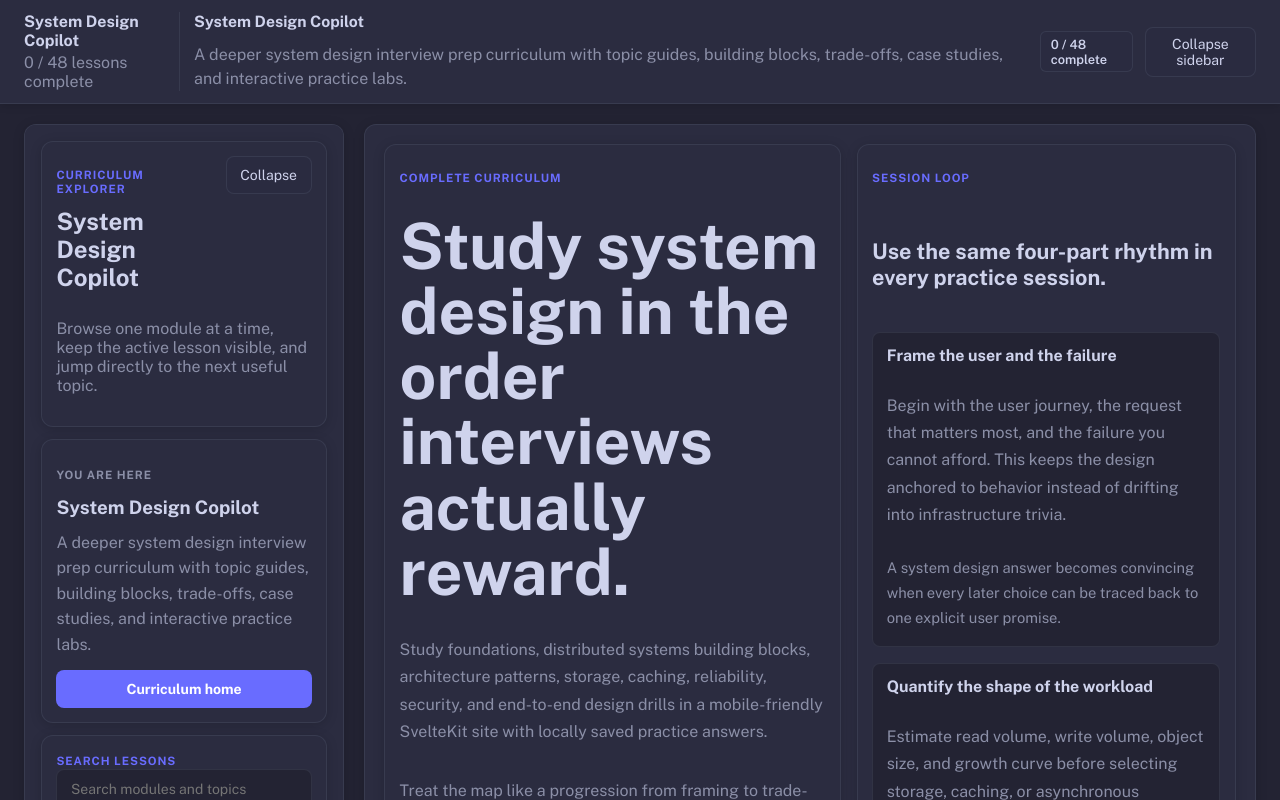
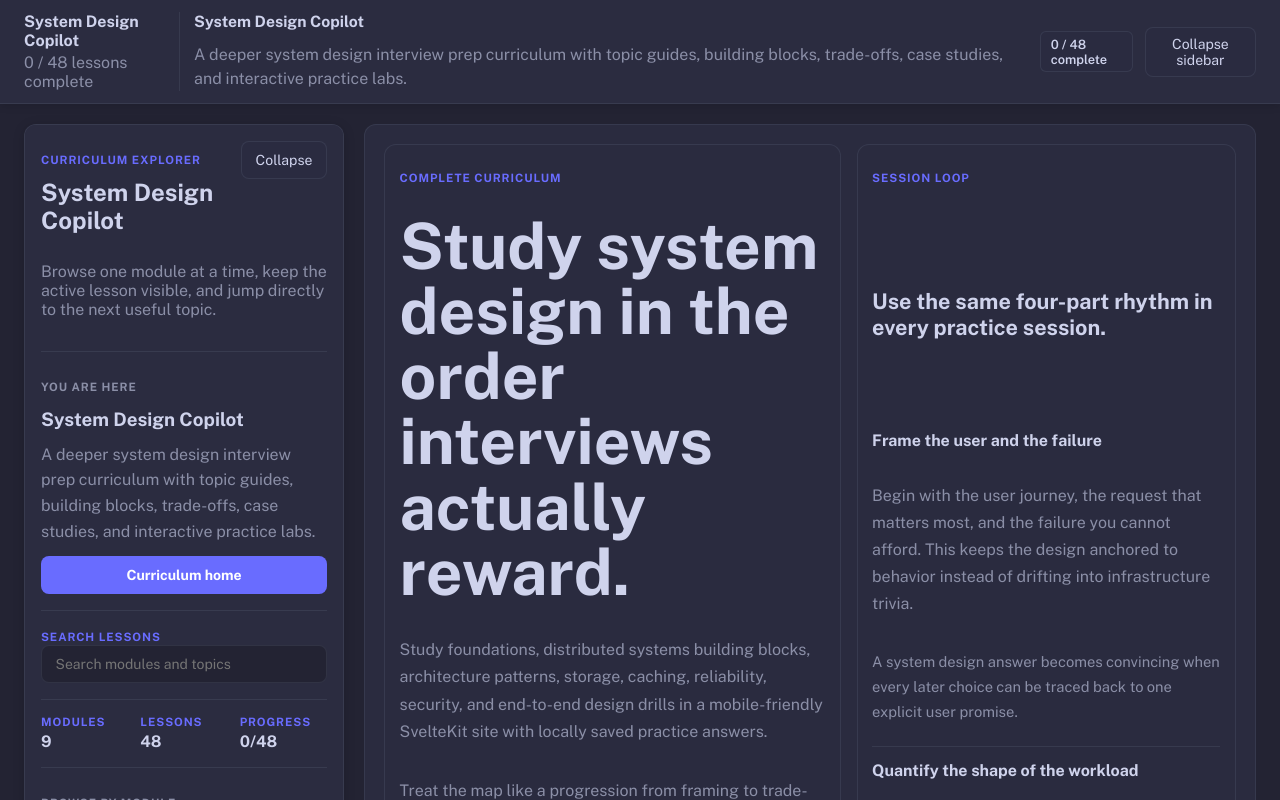
Before and after one commit to manishsharma004/system-design-copilot, a SvelteKit app: page / in a window 1280 px wide. Shown: the top 800 px of the page. Built offline with nearby package versions, Linux system fonts and the light colour scheme.

Commit message:
feat: simplify sidebar navigation UI
Agent-Logs-Url: https://github.com/manishsharma004/system-design-copilot/sessions/d09cdc6b-bdb8-4b5f-9259-73319acf6066

Co-authored-by: manishsharma004 <51284079+manishsharma004@users.noreply.github.com>

```diff
--- a/src/app.css
+++ b/src/app.css
@@ -146,30 +146,41 @@ img { display: block; max-width: 100%; }
   transition: transform 0.24s ease;
   background: #2b2c40;
   border-right: 1px solid var(--border);
-  padding: 1rem;
+  padding: 1rem 0.9rem;
   overflow: auto;
   display: grid;
   align-content: start;
-  gap: 0.75rem;
+  gap: 0.9rem;
   box-shadow: var(--shadow);
 }
 
 .sidebar.open,
 .sidebar.desktop-open { transform: translateX(0); }
 .panel, .hero-card, .module-card, .lesson-card, .content-card, .diagram-card, .list-card {
-  background: #2b2c40;
+  background: var(--surface-strong);
   border: 1px solid var(--border);
   border-radius: var(--radius-xl);
-  box-shadow: var(--shadow-soft);
+  box-shadow: none;
 }
 
-.sidebar-card, .nav-module, .lesson-card, .content-card, .diagram-card, .list-card, .hero-card, .module-card, .lesson-step-panel, .lesson-rail-card, .lesson-roadmap-card {
+.lesson-card, .content-card, .diagram-card, .list-card, .hero-card, .module-card, .lesson-step-panel, .lesson-rail-card, .lesson-roadmap-card {
   padding: 0.9rem;
 }
 
+.sidebar-section,
 .sidebar-header, .sidebar-search, .sidebar-stats, .nav-module, .module-card, .lesson-card, .content-card, .list-card, .sidebar-context-card, .lesson-roadmap-card, .lesson-step-panel, .lesson-rail-card {
   display: grid;
   gap: 0.75rem;
+}
+
+.sidebar-section {
+  padding-bottom: 1rem;
+  border-bottom: 1px solid var(--border);
+}
+
+.sidebar-section:last-child {
+  padding-bottom: 0;
+  border-bottom: 0;
 }
 
 .sidebar-header-row {
@@ -204,10 +215,9 @@ img { display: block; max-width: 100%; }
 }
 
 .stat {
-  border-radius: 0.5rem;
-  background: #232333;
-  border: 1px solid var(--border);
-  padding: 0.65rem;
+  display: grid;
+  gap: 0.2rem;
+  padding: 0;
 }
 
 .eyebrow {
@@ -219,21 +229,30 @@ img { display: block; max-width: 100%; }
 }
 
 .nav-module {
-  background: #232333;
-  border-radius: 0.5rem;
-  border: 1px solid var(--border);
+  background: transparent;
+  border: 0;
+  border-radius: 0;
+  padding: 0.15rem 0 0;
 }
 .explorer-module.active-module {
-  border-color: var(--border-strong);
-  background: rgba(105, 108, 255, 0.08);
+  border-color: transparent;
+  background: transparent;
 }
-.nav-links { display: grid; gap: 0.45rem; }
-.nav-links-dense { margin-top: 0.5rem; }
+.nav-module + .nav-module {
+  margin-top: 0.35rem;
+  padding-top: 0.75rem;
+  border-top: 1px solid var(--border);
+}
+.nav-links { display: grid; gap: 0.3rem; }
+.nav-links-dense {
+  margin-top: 0.15rem;
+  padding-left: 2.3rem;
+}
 .nav-link {
   display: grid;
   gap: 0.25rem;
-  padding: 0.55rem 0.75rem;
-  border-radius: 0.375rem;
+  padding: 0.55rem 0.7rem;
+  border-radius: 0.65rem;
   border: 1px solid transparent;
   background: transparent;
   transition: border-color 0.18s ease, background 0.18s ease;
@@ -261,16 +280,22 @@ img { display: block; max-width: 100%; }
 .module-toggle {
   width: 100%;
   display: grid;
-  grid-template-columns: minmax(0, 1fr) auto;
-  justify-content: space-between;
+  grid-template-columns: minmax(0, 1fr);
   align-items: start;
-  gap: 0.75rem;
+  gap: 0.45rem;
   text-align: left;
-  padding: 0.2rem;
-  border-radius: 1rem;
+  padding: 0.65rem 0.75rem;
+  border-radius: 0.75rem;
   border: 1px solid transparent;
   background: transparent;
   min-height: 0;
+  transition: border-color 0.18s ease, background 0.18s ease;
+}
+
+.module-toggle:hover,
+.explorer-module.active-module .module-toggle {
+  border-color: var(--border-strong);
+  background: rgba(105, 108, 255, 0.08);
 }
 
 .module-toggle-copy,
@@ -295,7 +320,13 @@ img { display: block; max-width: 100%; }
 
 .module-toggle-text {
   display: grid;
-  gap: 0.15rem;
+  gap: 0.25rem;
+  min-width: 0;
+}
+
+.module-toggle-text strong {
+  font-size: 0.98rem;
+  line-height: 1.3;
 }
 
 .module-chevron {
@@ -321,14 +352,26 @@ img { display: block; max-width: 100%; }
 }
 
 .module-toggle-meta {
-  justify-items: end;
-  min-width: 5.5rem;
+  display: flex;
+  flex-wrap: wrap;
+  align-items: center;
+  justify-content: space-between;
+  gap: 0.45rem;
+  padding-left: 2.3rem;
+}
+
+.module-toggle-copy small {
+  display: -webkit-box;
+  -webkit-line-clamp: 2;
+  -webkit-box-orient: vertical;
+  overflow: hidden;
+  font-size: 0.84rem;
 }
 
 .module-toggle-label {
-  font-size: 0.8rem;
+  font-size: 0.72rem;
   text-transform: uppercase;
-  letter-spacing: 0.08em;
+  letter-spacing: 0.06em;
 }
 
 .page {
@@ -555,11 +598,18 @@ img { display: block; max-width: 100%; }
 .reading-card {
   display: grid;
   gap: 0.55rem;
-  border-radius: 0.5rem;
-  border: 1px solid var(--border);
-  background: #232333;
-  padding: 0.85rem;
+  border-top: 1px solid var(--border);
+  background: transparent;
+  padding: 0.9rem 0 0;
   box-shadow: none;
+}
+
+.study-loop-list > .study-loop-step:first-child,
+.study-step-list > .study-step-card:first-child,
+.study-section-list > .study-section-card:first-child,
+.reading-list > .reading-card:first-child {
+  border-top: 0;
+  padding-top: 0;
 }
 
 .study-loop-step strong,
@@ -655,8 +705,8 @@ img { display: block; max-width: 100%; }
 
 @media (min-width: 960px) {
   .sidebar {
-    width: min(22rem, 26vw);
-    padding: 1rem;
+    width: min(24rem, 29vw);
+    padding: 1rem 1rem 1.05rem;
   }
   .layout {
     grid-template-columns: minmax(16rem, 20rem) minmax(0, 1fr);
--- a/src/routes/+layout.svelte
+++ b/src/routes/+layout.svelte
@@ -149,7 +149,7 @@
 
   <div class:desktop-sidebar-collapsed={isDesktop && !desktopNavOpen} class="layout">
     <aside class:open={!isDesktop && navOpen} class:desktop-open={isDesktop && desktopNavOpen} class="sidebar">
-      <section class="sidebar-header panel sidebar-card">
+      <section class="sidebar-section sidebar-header">
         <div class="sidebar-header-row">
           <div>
             <p class="eyebrow">Curriculum explorer</p>
@@ -162,7 +162,7 @@
         <p class="muted">Browse one module at a time, keep the active lesson visible, and jump directly to the next useful topic.</p>
       </section>
 
-      <section class="panel sidebar-card sidebar-context-card">
+      <section class="sidebar-section sidebar-context-card">
         <div>
           <p class="eyebrow">You are here</p>
           <h3>{contextTitle}</h3>
@@ -185,14 +185,14 @@
         </div>
       </section>
 
-      <section class="panel sidebar-card sidebar-search">
+      <section class="sidebar-section sidebar-search">
         <label>
           <span class="eyebrow">Search lessons</span>
           <input bind:value={query} type="search" placeholder="Search modules and topics" />
         </label>
       </section>
 
-      <section class="panel sidebar-card sidebar-stats sidebar-stats-wide">
+      <section class="sidebar-section sidebar-stats sidebar-stats-wide">
         <article class="stat">
           <span class="eyebrow">Modules</span>
           <strong>{modules.length}</strong>
@@ -207,7 +207,7 @@
         </article>
       </section>
 
-      <section class="sidebar-card panel">
+      <section class="sidebar-section sidebar-menu-section">
         <div class="sidebar-section-heading">
           <div>
             <p class="eyebrow">Browse by module</p>
```
